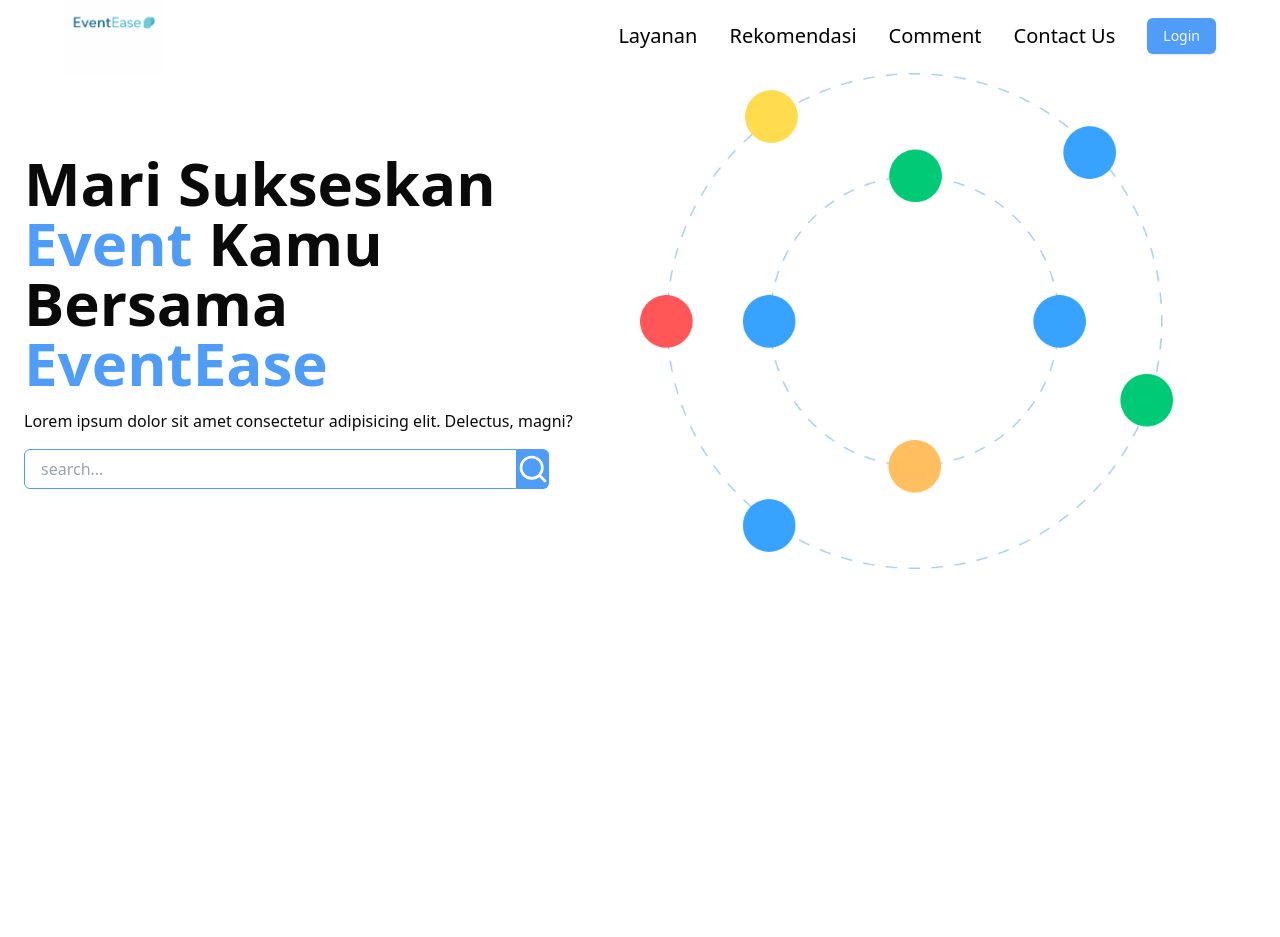
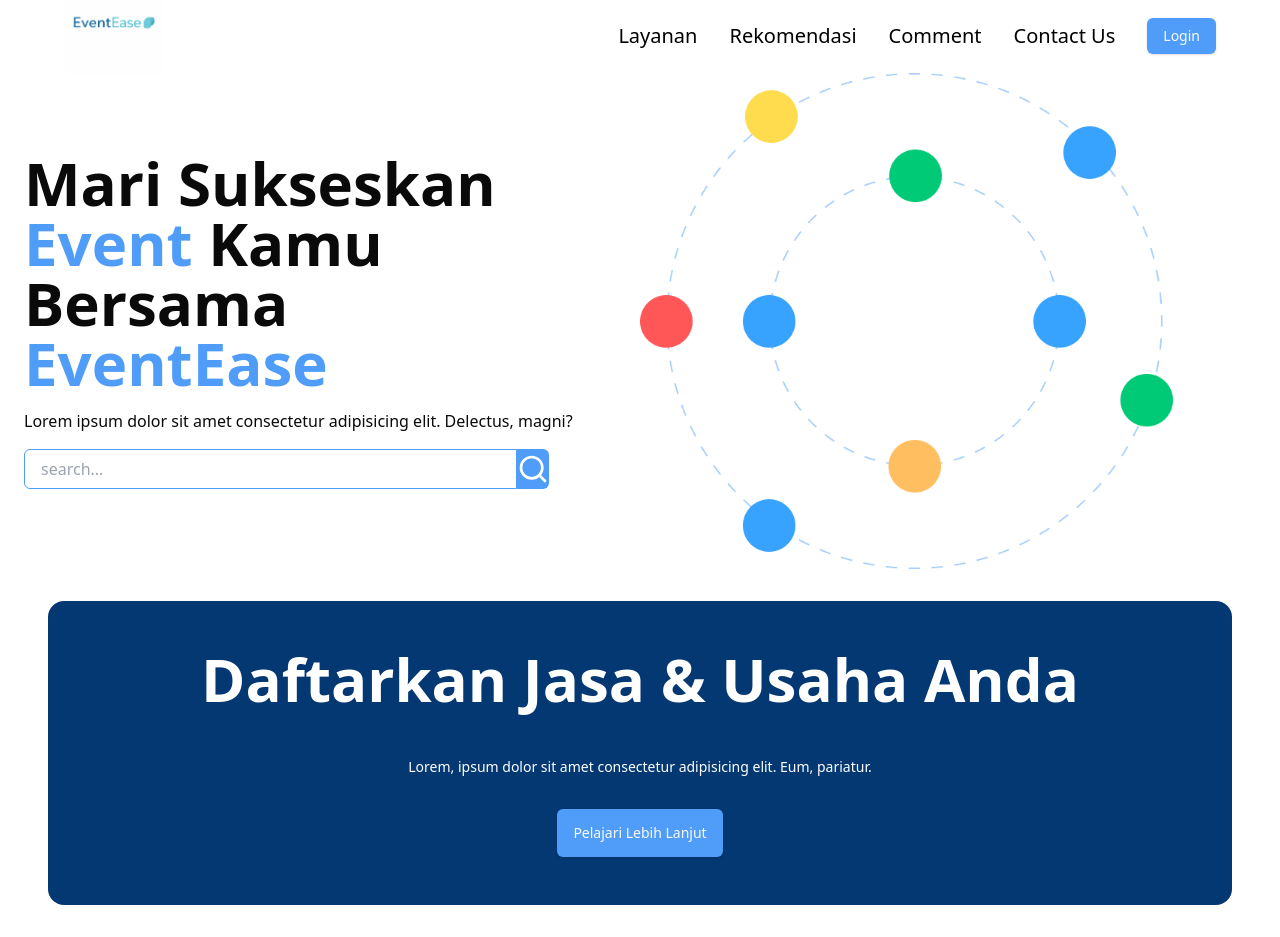
Before and after one commit to princeofverry/eventease, a Next.js app: page / in a window 1280 px wide. Before the commit the page ends 800 px from the top, so only its background shows below. Built offline with nearby package versions, Linux system fonts and the light colour scheme.

Commit message:
add: card daftar

```diff
--- a/src/app/page.js
+++ b/src/app/page.js
@@ -1,10 +1,12 @@
 import HomePage from "@/app/Pages/HomePage";
+import CardDaftar from "@/components/ui/CardDaftar";
 import Image from "next/image";
 
 export default function Home() {
   return (
     <>
       <HomePage />
+      <CardDaftar />
     </>
   );
 }
--- /dev/null
+++ b/src/components/ui/CardDaftar.jsx
@@ -0,0 +1,18 @@
+import React from 'react'
+import { Button } from './button'
+
+const CardDaftar = () => {
+  return (
+    <>
+      <div className='w-full px-12'>
+        <div className='bg-[#043873] rounded-2xl flex flex-col items-center text-white my-8'>
+          <h1 className='font-bold text-6xl my-12'>Daftarkan Jasa & Usaha Anda</h1>
+          <p className='text-sm mb-8'>Lorem, ipsum dolor sit amet consectetur adipisicing elit. Eum, pariatur.</p>
+          <Button className="mb-12 bg-[#4F9CF9] py-6">Pelajari Lebih Lanjut</Button>
+        </div>
+    </div>
+    </>
+  )
+}
+
+export default CardDaftar
```
